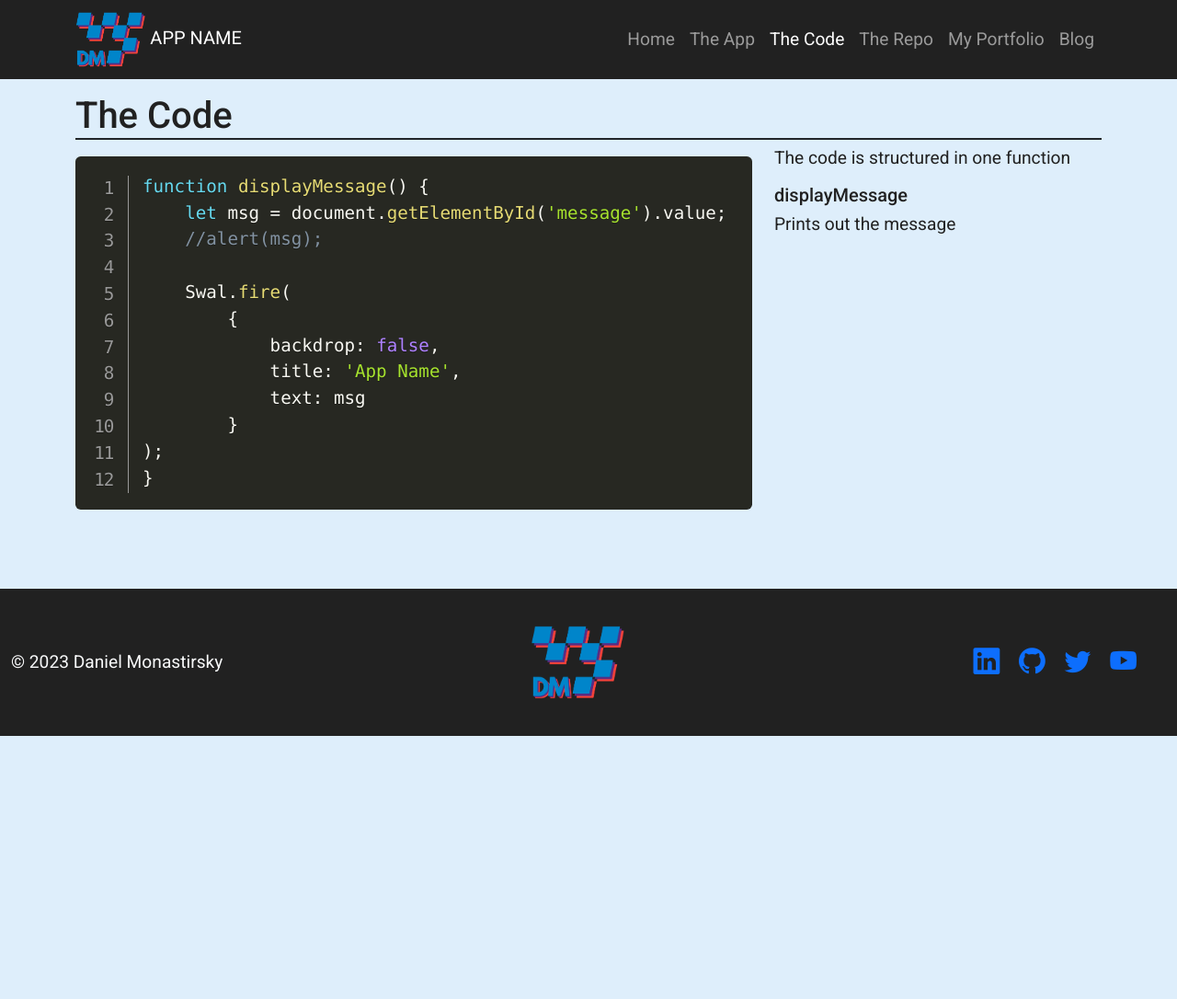
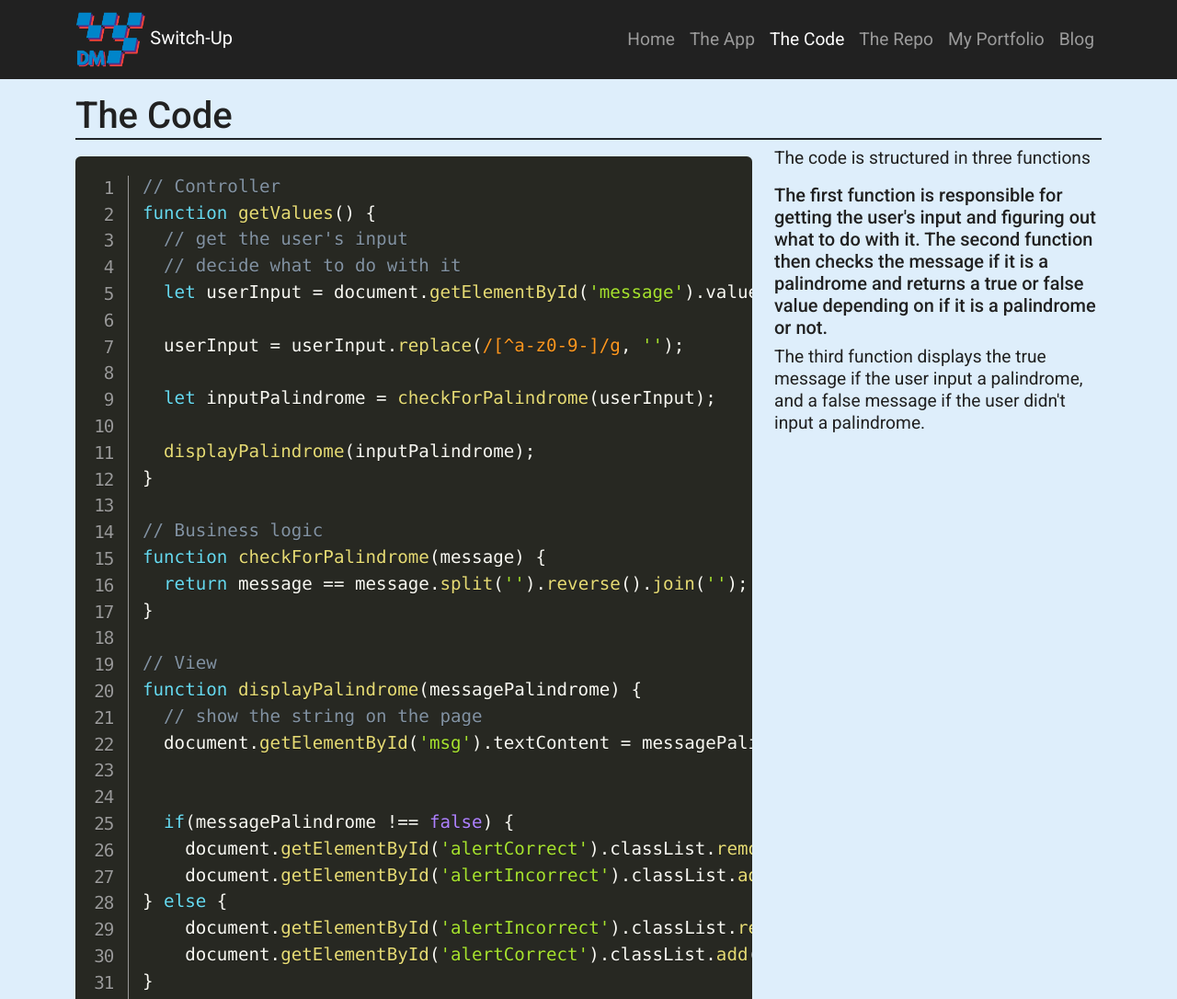
Before and after one commit to danvitmon/JSMiniTemp, a plain HTML site: page code.html in a window 1280 px wide. Shown: the top 1086 px of the page at 92% size. Before the commit the page ends 800 px from the top, so only its background shows below. Drawn offline with nearby package versions, Linux system fonts and the light colour scheme; a web font is replaced by a local one.

Commit message:
finished

```diff
--- a/code.html
+++ b/code.html
@@ -3,7 +3,7 @@
   <head>
     <meta charset="UTF-8" />
     <meta name="viewport" content="width=device-width, initial-scale=1.0" />
-    <title>APP NAME: A Coding Challenge by Daniel Monastirsky</title>
+    <title>Switch-Up: A Coding Challenge</title>
 
     <!-- Bootstrap CSS -->
 
@@ -45,7 +45,7 @@
         <div class="container">
           <a class="navbar-brand" href="#">
             <img src="/img/FOOTER (5).png" height="60" />
-            APP NAME
+            Switch-Up
           </a>
           <!-- TODO: Customize Mobile Menu Button -->
           <button
@@ -102,26 +102,46 @@
             <div class="col-12 col-lg-8">
                 <pre class="line-numbers">
                     <code class="language-js">
-function displayMessage() {
-    let msg = document.getElementById('message').value;
-    //alert(msg);
+// Controller
+function getValues() {
+  // get the user's input
+  // decide what to do with it
+  let userInput = document.getElementById('message').value.toLowerCase();
 
-    Swal.fire(
-        {
-            backdrop: false,
-            title: 'App Name',
-            text: msg
-        }
-);
+  userInput = userInput.replace(/[^a-z0-9-]/g, '');
+
+  let inputPalindrome = checkForPalindrome(userInput);
+
+  displayPalindrome(inputPalindrome);
+}
+
+// Business logic
+function checkForPalindrome(message) {
+  return message == message.split('').reverse().join('');
+}
+
+// View
+function displayPalindrome(messagePalindrome) {
+  // show the string on the page
+  document.getElementById('msg').textContent = messagePalindrome;
+
+
+  if(messagePalindrome !== false) {
+    document.getElementById('alertCorrect').classList.remove('d-none');
+    document.getElementById('alertIncorrect').classList.add('d-none');
+} else {
+    document.getElementById('alertIncorrect').classList.remove('d-none');
+    document.getElementById('alertCorrect').classList.add('d-none');
+}
 }
 
                     </code>
                 </pre>
             </div>
             <div class="col-12 col-lg-4">
-                <p>The code is structured in one function</p>
-                <h5>displayMessage</h5>
-                <p>Prints out the message</p>
+                <p>The code is structured in three functions</p>
+                <h5>The first function is responsible for getting the user's input and figuring out what to do with it. The second function then checks the message if it is a palindrome and returns a true or false value depending on if it is a palindrome or not.</h5>
+                <p> The third function displays the true message if the user input a palindrome, and a false message if the user didn't input a palindrome.</p>
             </div>
         </div>
     </main>
```
Also changed, not shown: app.html (+17 -10 lines), index.html (+4 -4 lines), js/site.js (+18 -23 lines), img/Switch-up.png (added).
